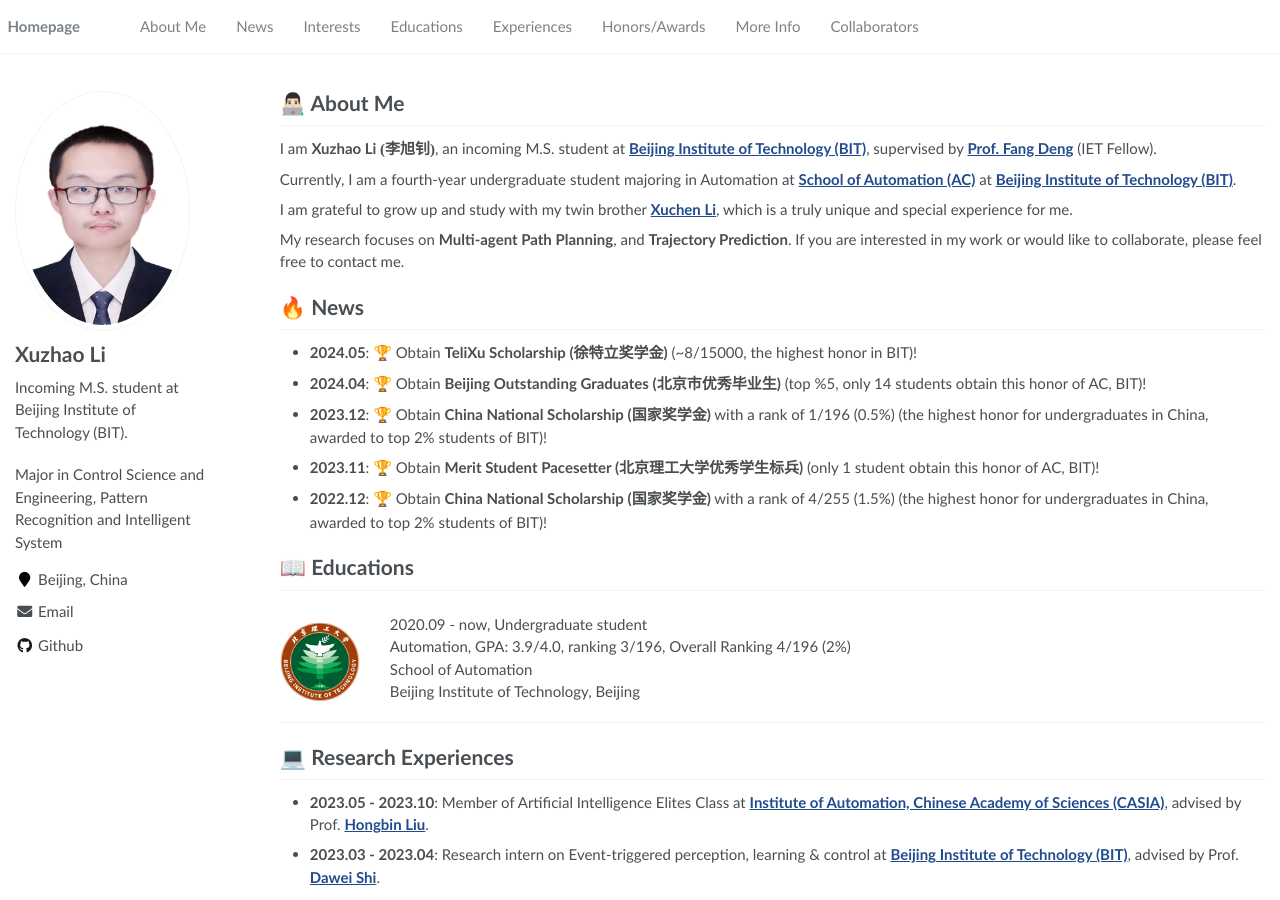
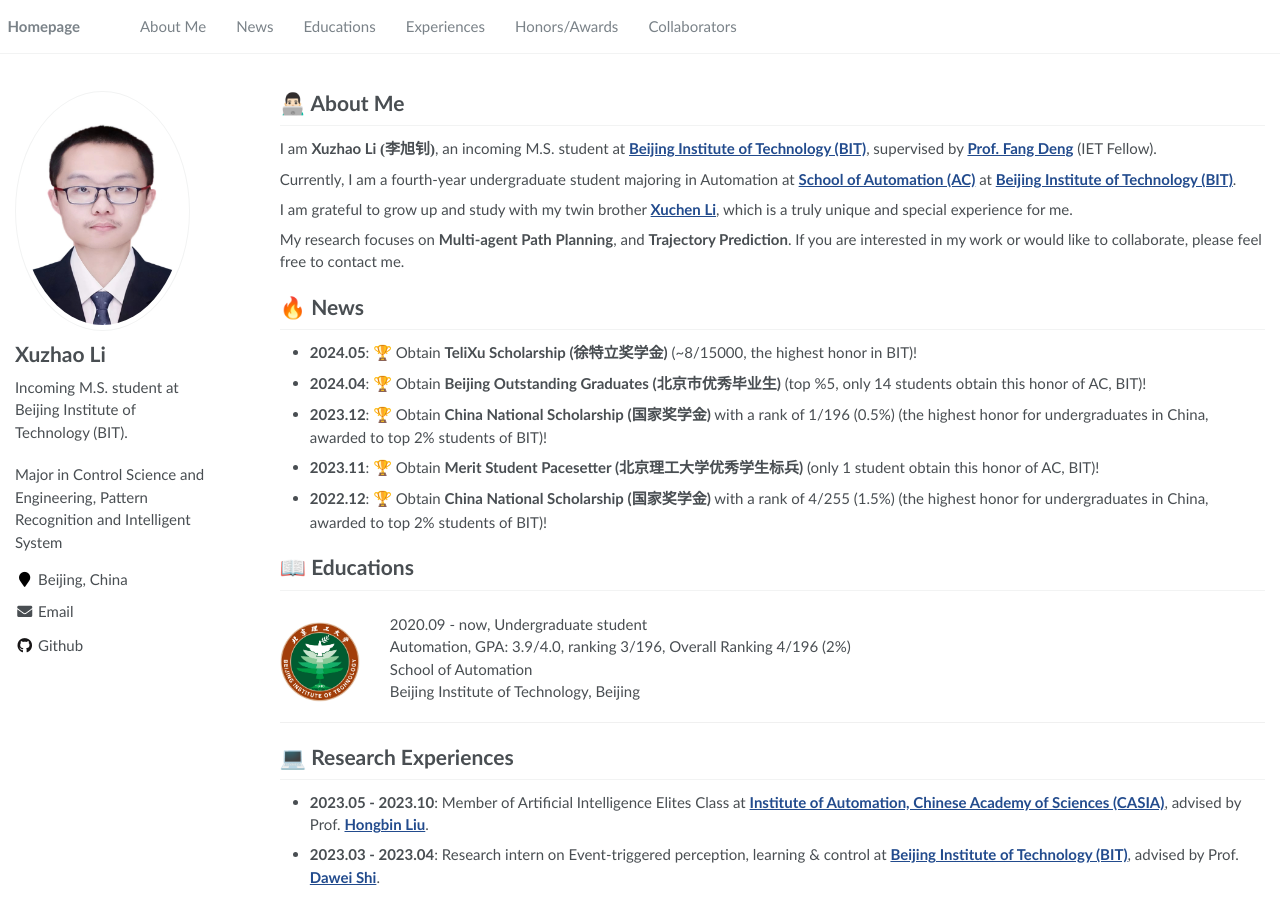
Before and after one commit to XuzhaoLi/XuzhaoLi.github.io, a Jekyll site: the page built from _pages/about.md, in a window 1280 px wide and 900 px high. Built offline with Jekyll 4.4.1, drawn with Linux system fonts in a browser that asks for light colours; a script that is not in the unit is left out.

Commit message:
Update navigation.yml

```diff
--- a/_data/navigation.yml
+++ b/_data/navigation.yml
@@ -6,21 +6,14 @@ main:
   - title: "News"
     url: "/#-news"
 
-  - title: "Interests"
-    url: "/#-research-interests"
-
   - title: "Educations"
     url: "/#-educations"
 
   - title: "Experiences"
     url: "/#-research-experiences"
 
-
   - title: "Honors/Awards"
     url: "/#-honors-and-awards"
 
-  - title: "More Info"
-    url: "/#-for-more-info"
-
   - title: "Collaborators"
     url: "/#-collaborators"
```
